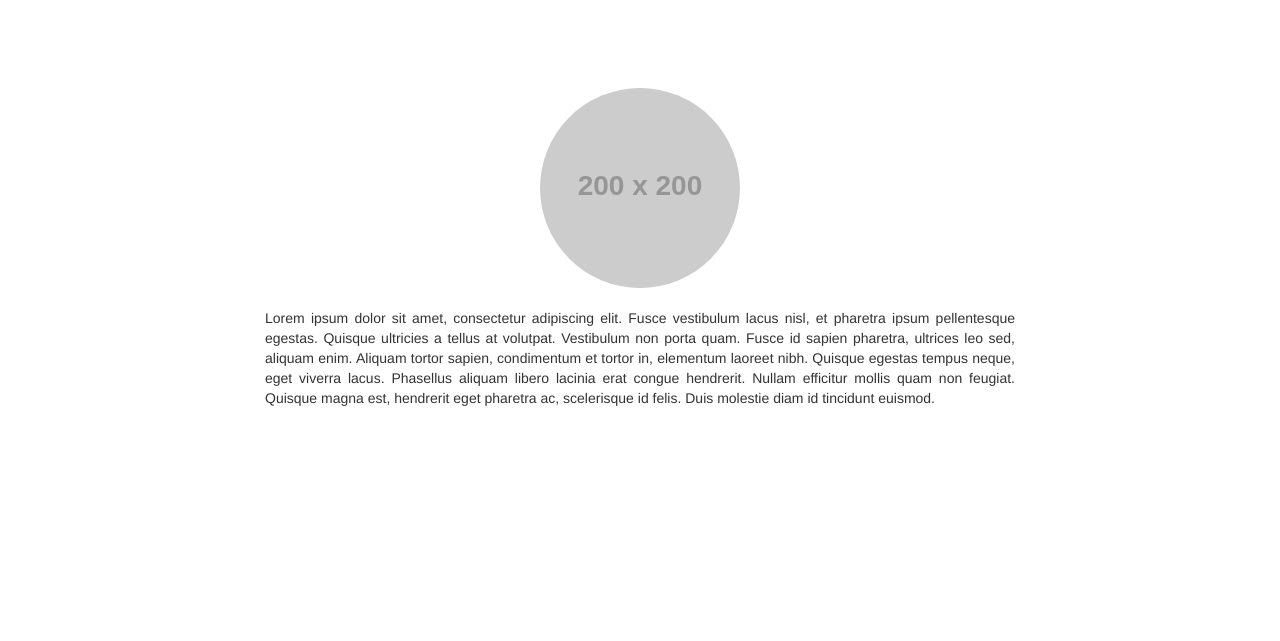
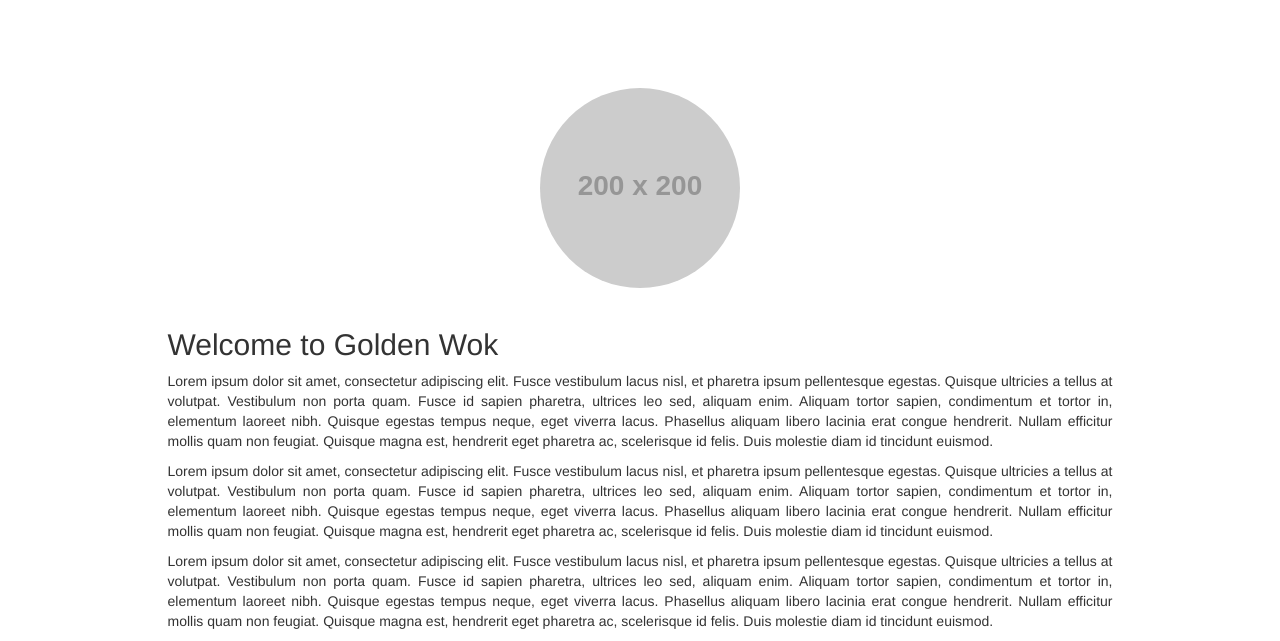
Before and after one commit to gwang1210/goldenwok, a plain HTML site: page index.html in a window 1280 px wide. Shown: the part 299-940 px from the top of the page. Before the commit the page ends 800 px from the top, so only its background shows below. Drawn offline with nearby package versions, Linux system fonts and the light colour scheme; placeholder pictures from the web are drawn by us.

Commit message:
Update index.html

```diff
--- a/index.html
+++ b/index.html
@@ -70,7 +70,10 @@
       <section class="content" id="content">
         <div class="container">
           <div class="row">
-            <div class="col-md-offset-2 col-md-8 col-sm-offset-2 col-sm-8 col-xs-12">
+            <div class="col-md-offset-1 col-md-10 col-sm-offset-1 col-sm-10 col-xs-12">
+              <h2>Welcome to Golden Wok</h2>
+              <p align="justify">Lorem ipsum dolor sit amet, consectetur adipiscing elit. Fusce vestibulum lacus nisl, et pharetra ipsum pellentesque egestas. Quisque ultricies a tellus at volutpat. Vestibulum non porta quam. Fusce id sapien pharetra, ultrices leo sed, aliquam enim. Aliquam tortor sapien, condimentum et tortor in, elementum laoreet nibh. Quisque egestas tempus neque, eget viverra lacus. Phasellus aliquam libero lacinia erat congue hendrerit. Nullam efficitur mollis quam non feugiat. Quisque magna est, hendrerit eget pharetra ac, scelerisque id felis. Duis molestie diam id tincidunt euismod.</p>
+              <p align="justify">Lorem ipsum dolor sit amet, consectetur adipiscing elit. Fusce vestibulum lacus nisl, et pharetra ipsum pellentesque egestas. Quisque ultricies a tellus at volutpat. Vestibulum non porta quam. Fusce id sapien pharetra, ultrices leo sed, aliquam enim. Aliquam tortor sapien, condimentum et tortor in, elementum laoreet nibh. Quisque egestas tempus neque, eget viverra lacus. Phasellus aliquam libero lacinia erat congue hendrerit. Nullam efficitur mollis quam non feugiat. Quisque magna est, hendrerit eget pharetra ac, scelerisque id felis. Duis molestie diam id tincidunt euismod.</p>
               <p align="justify">Lorem ipsum dolor sit amet, consectetur adipiscing elit. Fusce vestibulum lacus nisl, et pharetra ipsum pellentesque egestas. Quisque ultricies a tellus at volutpat. Vestibulum non porta quam. Fusce id sapien pharetra, ultrices leo sed, aliquam enim. Aliquam tortor sapien, condimentum et tortor in, elementum laoreet nibh. Quisque egestas tempus neque, eget viverra lacus. Phasellus aliquam libero lacinia erat congue hendrerit. Nullam efficitur mollis quam non feugiat. Quisque magna est, hendrerit eget pharetra ac, scelerisque id felis. Duis molestie diam id tincidunt euismod.</p>
             </div>
           </div>
```
